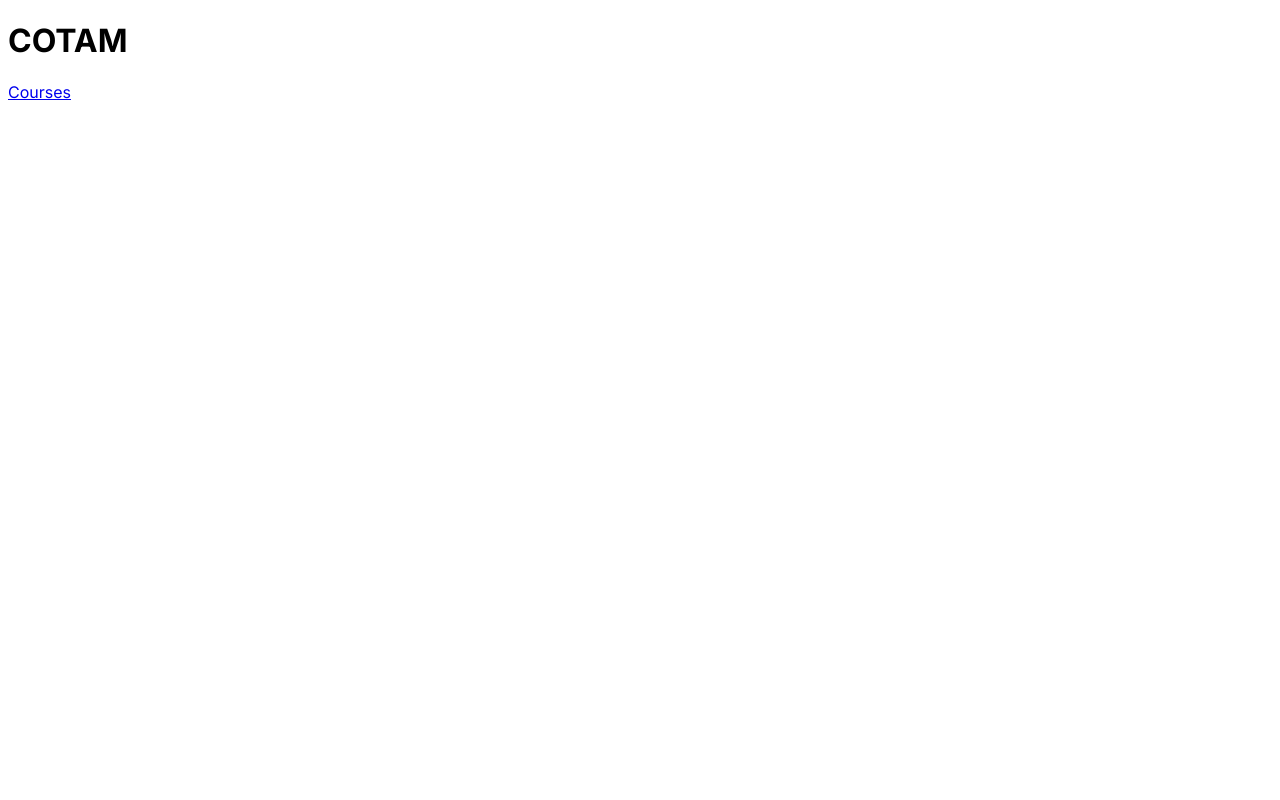
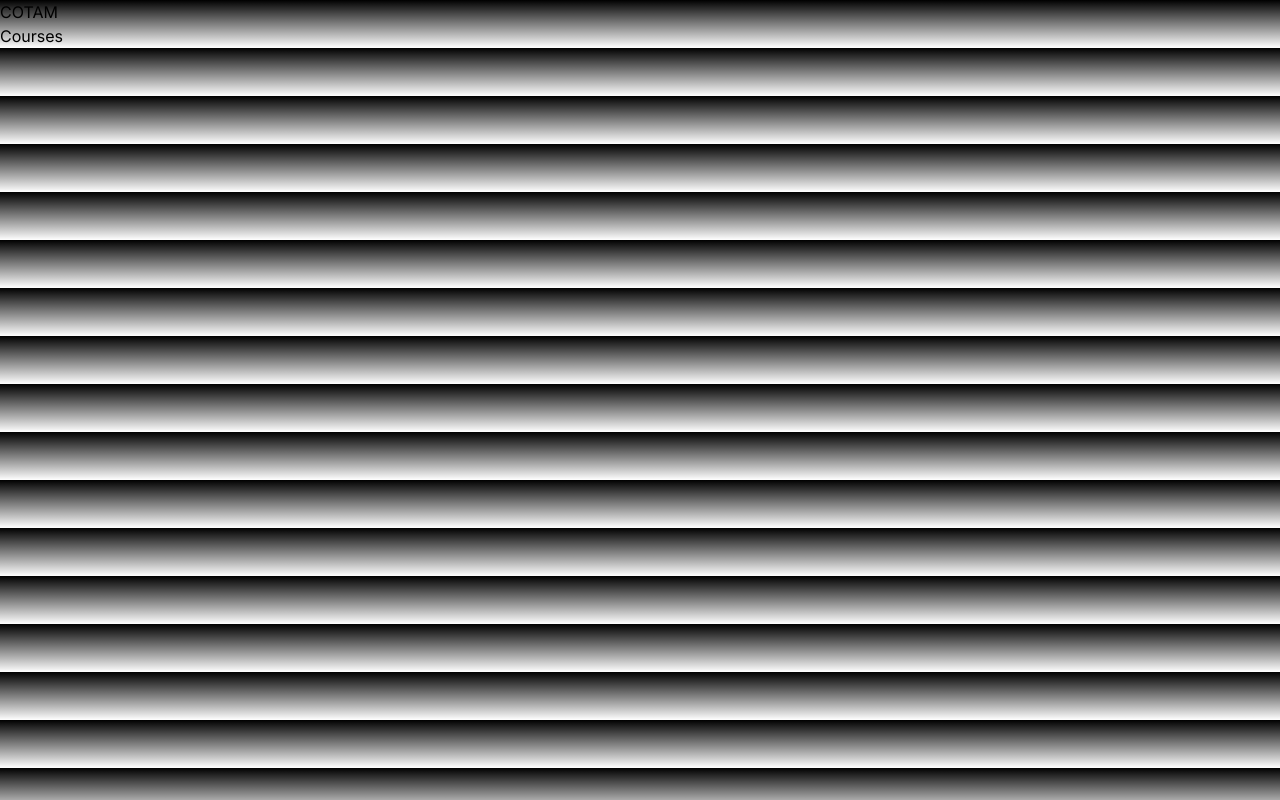
Before and after one commit to unsw-cse-comp99-3900/capstone-project-3900w09bscoutsregiment, a Next.js app in the folder frontend/: page / in a window 1280 px wide. Built offline with nearby package versions, Linux system fonts and the light colour scheme.

Commit message:
Fix css conflict

```diff
--- a/frontend/src/app/globals.css
+++ b/frontend/src/app/globals.css
@@ -4,11 +4,11 @@
 
 :root {
   --foreground-rgb: 0, 0, 0;
-  --background-start-rgb: 214, 219, 220;
+  --background-start-rgb: 0, 0, 0;
   --background-end-rgb: 255, 255, 255;
 }
 
-@media (prefers-color-scheme: dark) {
+@media (prefers-color-scheme: black) {
   :root {
     --foreground-rgb: 255, 255, 255;
     --background-start-rgb: 0, 0, 0;
--- a/frontend/src/app/layout.js
+++ b/frontend/src/app/layout.js
@@ -1,7 +1,5 @@
 import { Inter } from "next/font/google";
-//import "./globals.css";
-
-/*Just make sure that the global.css does not conflict with other page*/
+import "./globals.css";
 
 const inter = Inter({ subsets: ["latin"] });
 
```
